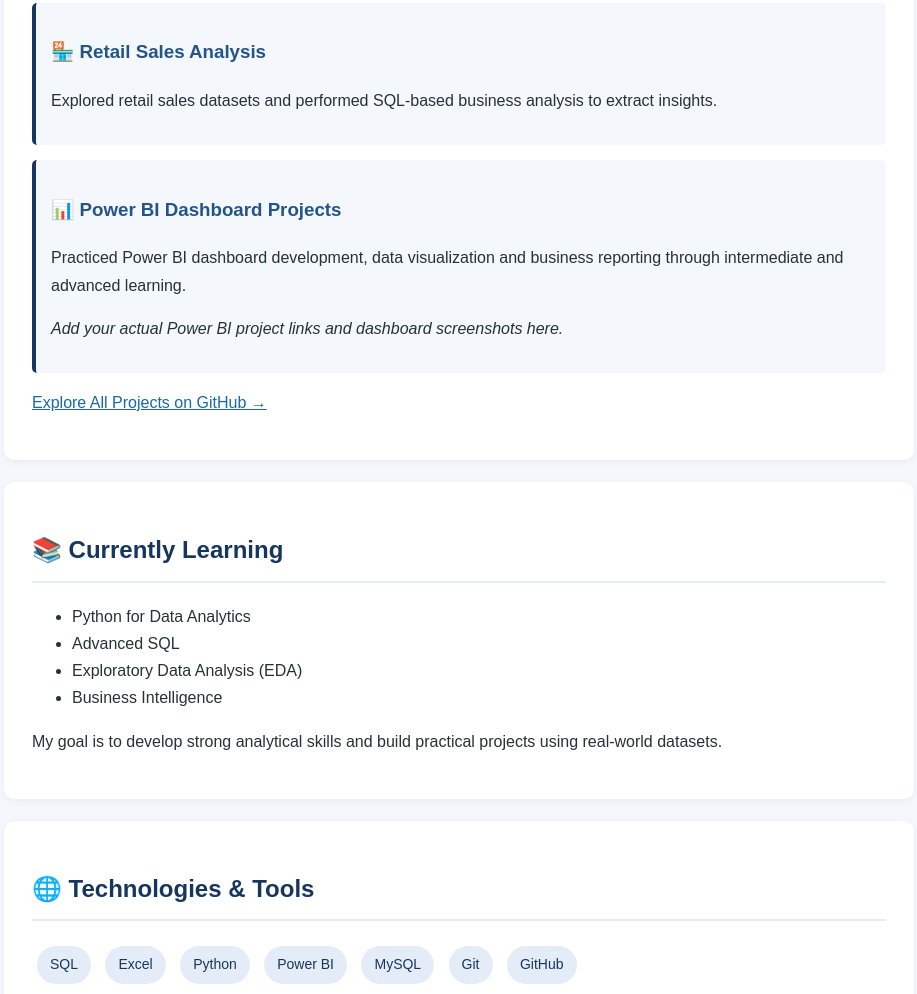
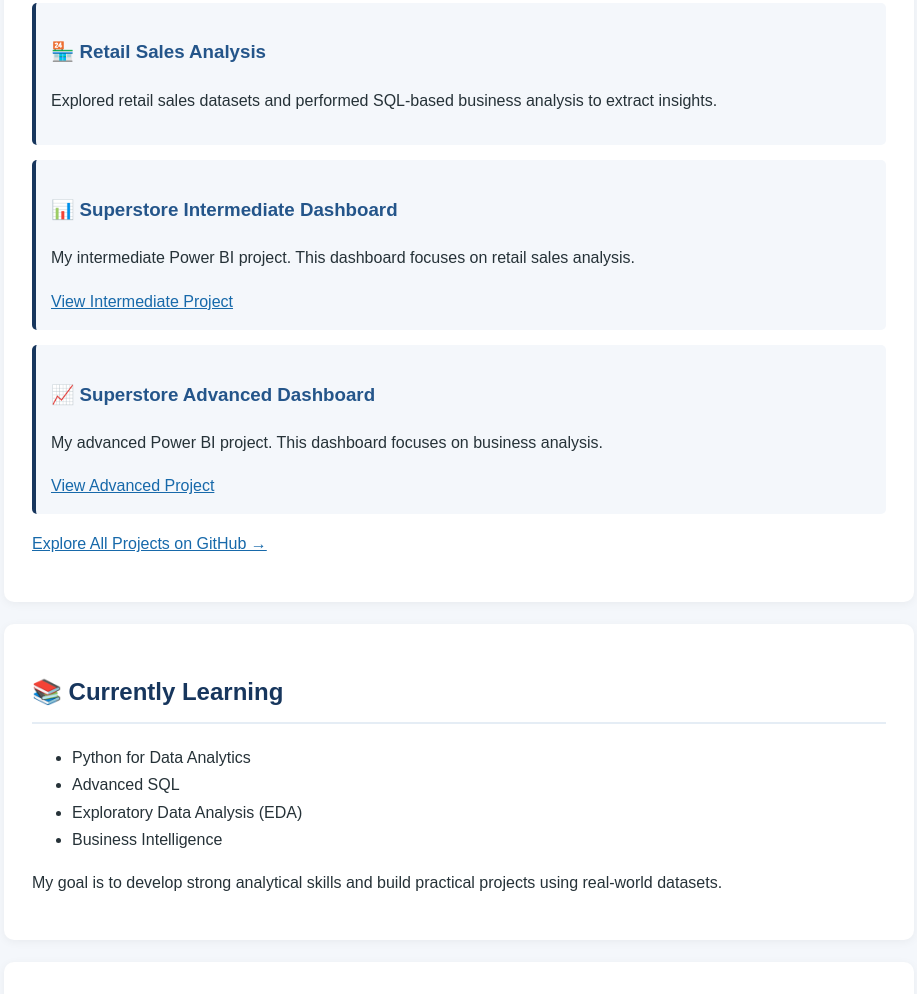
Before and after one commit to Deepak-24-lang/Data_Analyst, a plain HTML site: page index.html in a window 1280 px wide. Shown: the part 1669-2663 px from the top of the page, without its empty margins (181-1098 px from the left). Drawn offline with Linux system fonts and the light colour scheme.

Commit message:
Add Superstore Intermediate and Advanced Dashboards
Added two Power BI dashboard projects with links for viewing.

```diff
--- a/index.html
+++ b/index.html
@@ -223,18 +223,33 @@
             </p>
         </div>
 
+
 <div class="project">
-            <h3>📊 Power BI Dashboard Projects</h3>
+    <h3>📊 Superstore Intermediate Dashboard</h3>
+
     <p>
-                Practiced Power BI dashboard development,
-                data visualization and business reporting
-                through intermediate and advanced learning.
+        My intermediate Power BI project.
+        This dashboard focuses on retail sales analysis.
     </p>
+
+    <a href="https://github.com/Deepak-24-lang/Data_Analyst/blob/main/power%20bi/Superstore_Intermediate.pbix" target="_blank">
+        View Intermediate Project
+    </a>
+</div>
+
+<div class="project">
+    <h3>📈 Superstore Advanced Dashboard</h3>
+
     <p>
-                <i>Add your actual Power BI project links and
-                dashboard screenshots here.</i>
+        My advanced Power BI project.
+        This dashboard focuses on business analysis.
     </p>
+
+    <a href="https://github.com/Deepak-24-lang/Data_Analyst/blob/main/power%20bi/Superstore_Advanced.pbix" target="_blank">
+        View Advanced Project
+    </a>
 </div>
+
 
         <p>
             <a href="https://github.com/Deepak-24-lang/Data_Analyst"
```
Lines whose indentation alone changed are shown as unchanged.
